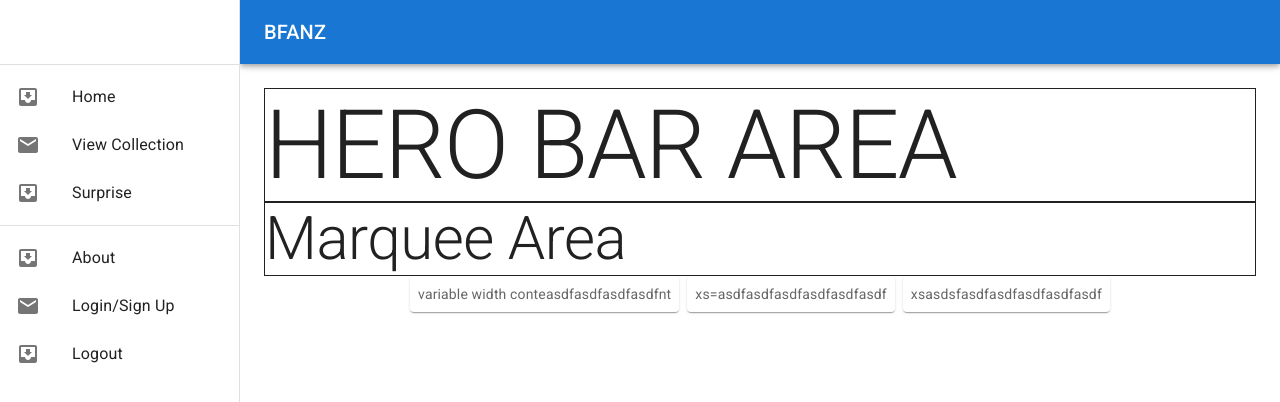
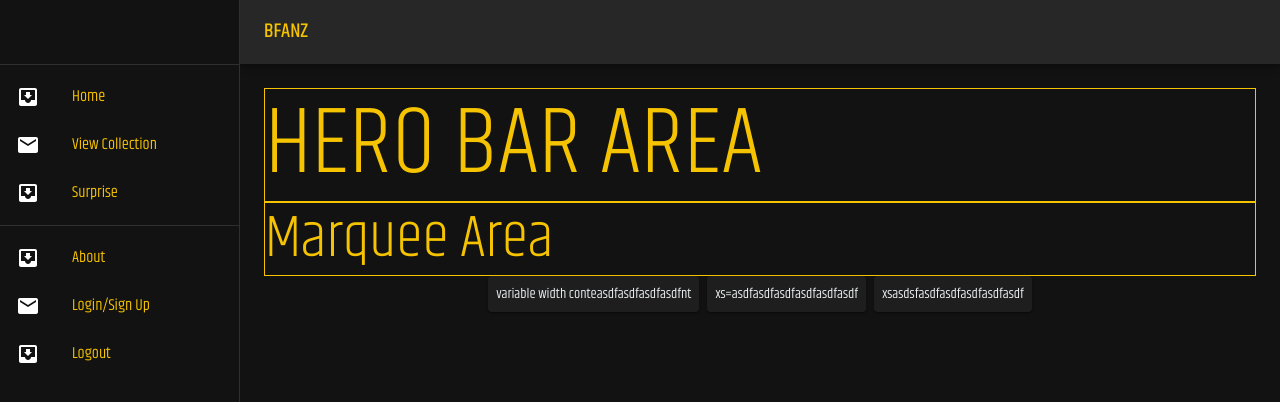
Before and after one commit to WilliamCrownover/bfanz, a React (Create React App) app in the folder client/: page / in a window 1280 px wide. Shown: the top 402 px of the page. Built offline with nearby package versions, Linux system fonts and the light colour scheme.

Commit message:
added theme to app.js, added font import to index.css

```diff
--- a/client/public/index.html
+++ b/client/public/index.html
@@ -4,7 +4,7 @@
 <head>
   <meta charset="utf-8" />
   <link rel="icon" href="%PUBLIC_URL%/favicon.ico" />
-  <link rel="stylesheet" href="https://fonts.googleapis.com/css?family=Roboto:300,400,500,700&display=swap" /> <!-- this font is for MUI -->
+  <!-- <link rel="stylesheet" href="https://fonts.googleapis.com/css?family=Roboto:300,400,500,700&display=swap" /> this font is for MUI -->
   <meta name="viewport" content="initial-scale=1, width=device-width" /> <!-- this is for MUI -->
   <meta name="viewport" content="width=device-width, initial-scale=1" />
   <meta name="theme-color" content="#000000" />
--- a/client/src/App.js
+++ b/client/src/App.js
@@ -6,6 +6,11 @@ import {
   createHttpLink,
 } from '@apollo/client';
 import { setContext } from '@apollo/client/link/context';
+
+// import { Typography, Paper } from "@material-ui/core";
+// import { CreateMuiTheme } from '@mui/material/styles';
+// import { ThemeProvider, CreateMuiTheme } from '@material-ui/styles';
+import { ThemeProvider, createTheme } from '@mui/material/styles';
 
 import logo from './logo.svg';
 import './App.css';
@@ -32,10 +37,24 @@ const client = new ApolloClient({
   cache: new InMemoryCache(),
 });
 
+const theme = createTheme({
+  palette: {
+    mode: 'dark',
+    text: {
+      primary: '#f5c300',
+      secondary: '#eceff1',
+    },
+  },
+
+  typography: {
+    fontFamily: 'Khand',
+  },
+});
+
 function App() {
   return (
-
     <ApolloProvider client={client} >
+      <ThemeProvider theme={theme}>
         <ResponsiveDrawer>
           <div className="App">
             <header className="App-header">
@@ -54,6 +73,7 @@ function App() {
             </header>
           </div>
         </ResponsiveDrawer>
+      </ThemeProvider>
     </ApolloProvider>
   );
 }
--- a/client/src/index.css
+++ b/client/src/index.css
@@ -1,8 +1,12 @@
-body {
+
+@import url('https://fonts.googleapis.com/css2?family=Khand:wght@300;400;500;600;700&display=swap');
+
+* {
   margin: 0;
-  font-family: -apple-system, BlinkMacSystemFont, 'Segoe UI', 'Roboto', 'Oxygen',
+  /* font-family: -apple-system, BlinkMacSystemFont, 'Segoe UI', 'Roboto', 'Oxygen',
     'Ubuntu', 'Cantarell', 'Fira Sans', 'Droid Sans', 'Helvetica Neue',
-    sans-serif;
+    sans-serif; */
+
   -webkit-font-smoothing: antialiased;
   -moz-osx-font-smoothing: grayscale;
 }
```
Also changed, not shown: client/src/components/DashCard/DashCard.css (added), client/src/components/HeroBox/HeroBox.css (added), client/src/components/HookQuestions/HookQuestions.css (added), client/src/components/ResponsiveDrawer/ResponsiveDrawer.css (added). Lines whose indentation alone changed are shown as unchanged.
